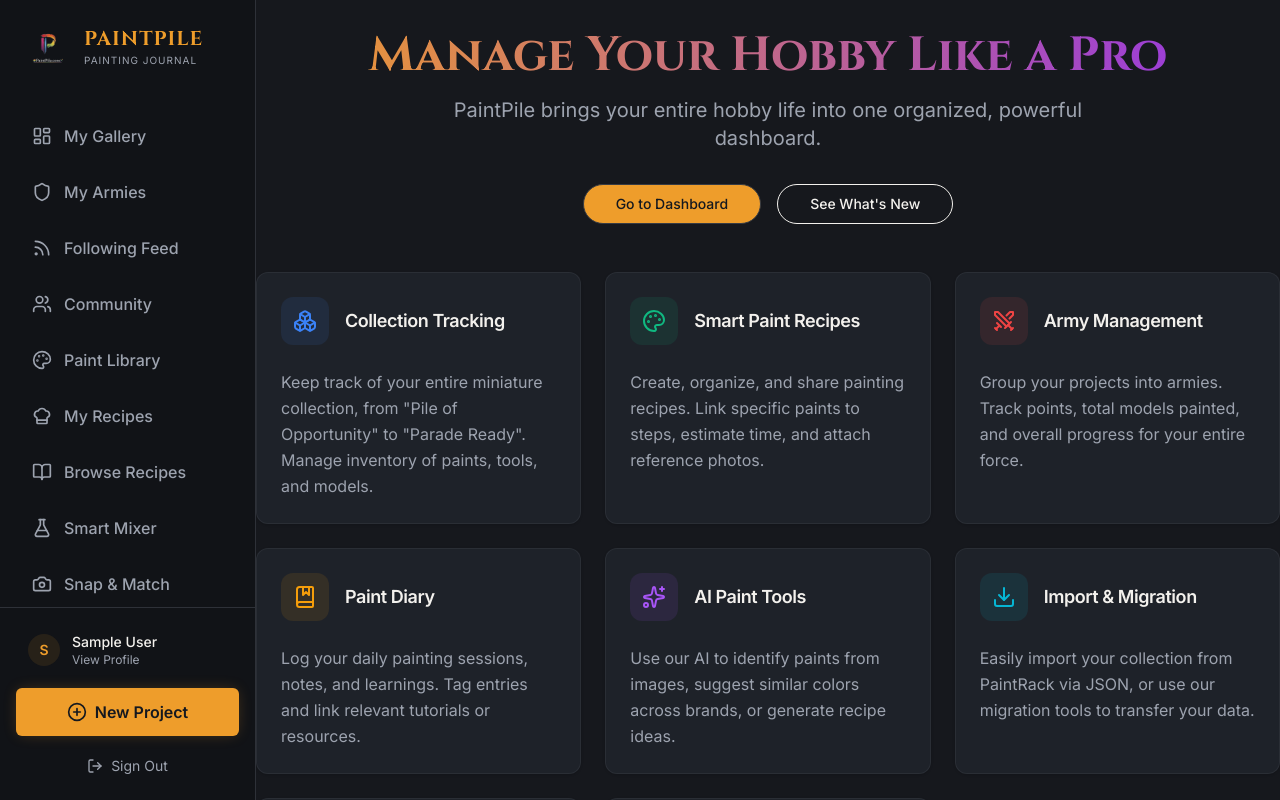
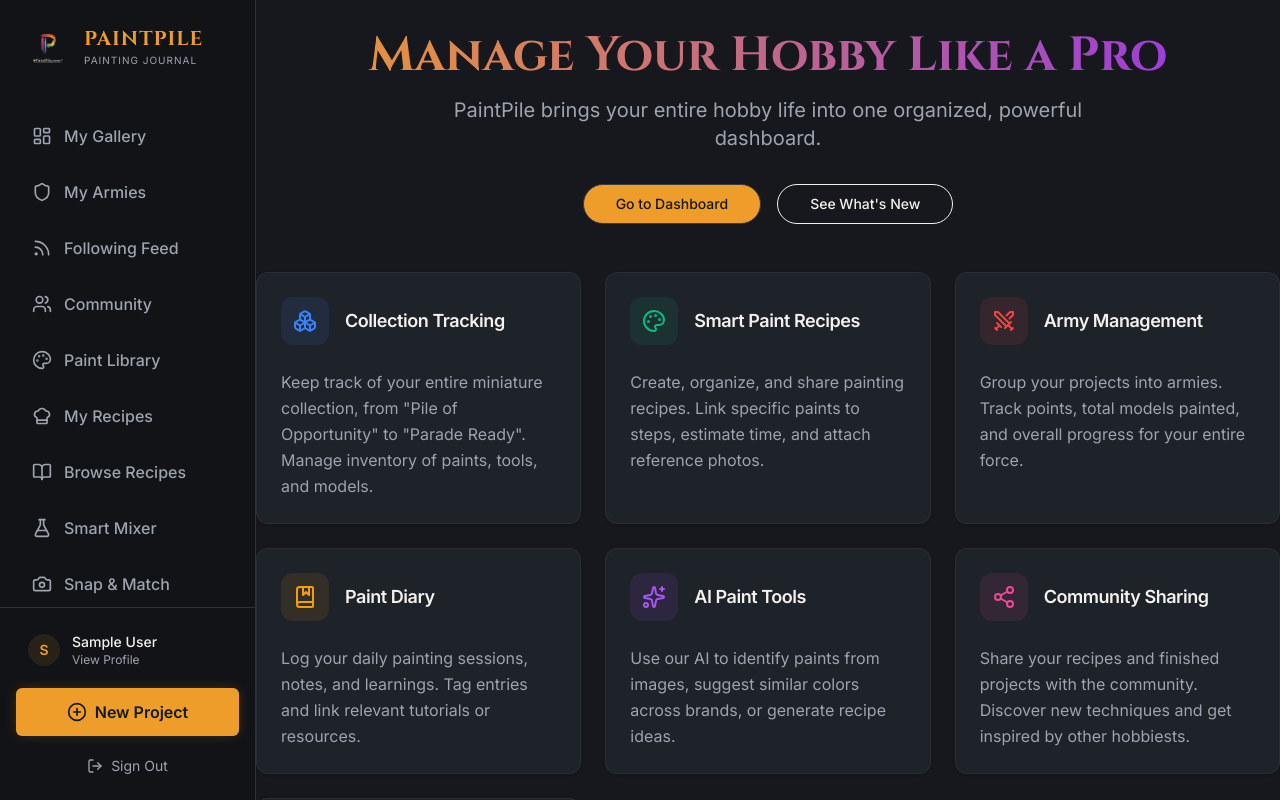
Before and after one commit to kedhead/Paintpile, a Next.js app: page /features in a window 1280 px wide. Shown: the top 800 px of the page. Built offline with nearby package versions, Linux system fonts and the light colour scheme; no server answers; the database is empty; sample sign-in values are in the browser's storage.

Commit message:
chore: remove import and migration from features page

```diff
--- a/app/(protected)/features/page.tsx
+++ b/app/(protected)/features/page.tsx
@@ -52,13 +52,7 @@ export default function FeaturesPage() {
             color: 'text-purple-500',
             bg: 'bg-purple-500/10',
         },
-        {
-            title: 'Import & Migration',
-            description: 'Easily import your collection from PaintRack via JSON, or use our migration tools to transfer your data.',
-            icon: Download,
-            color: 'text-cyan-500',
-            bg: 'bg-cyan-500/10',
-        },
+
         {
             title: 'Community Sharing',
             description: 'Share your recipes and finished projects with the community. Discover new techniques and get inspired by other hobbiests.',
```
